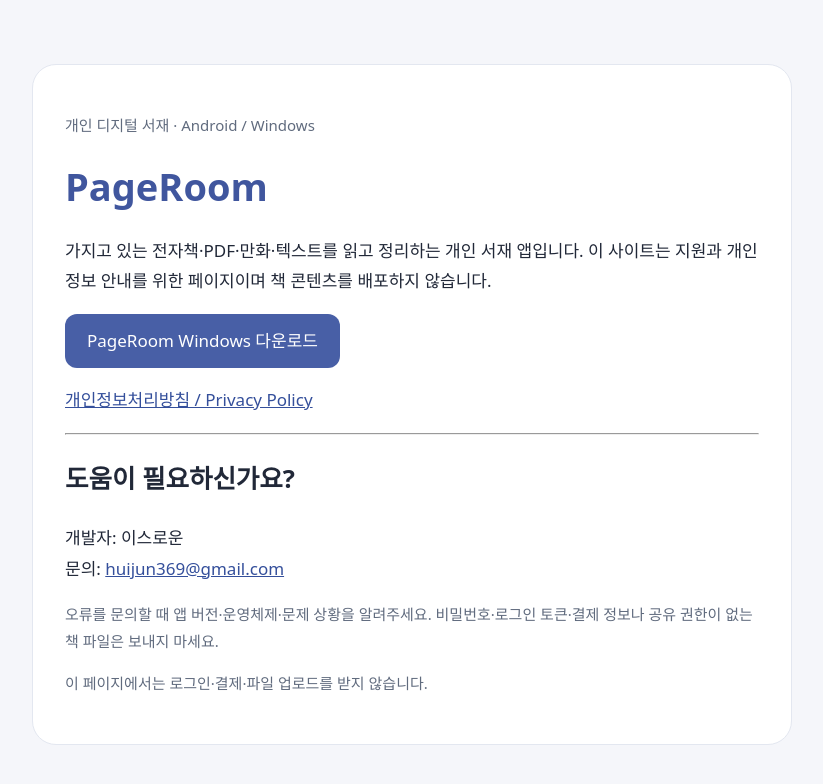
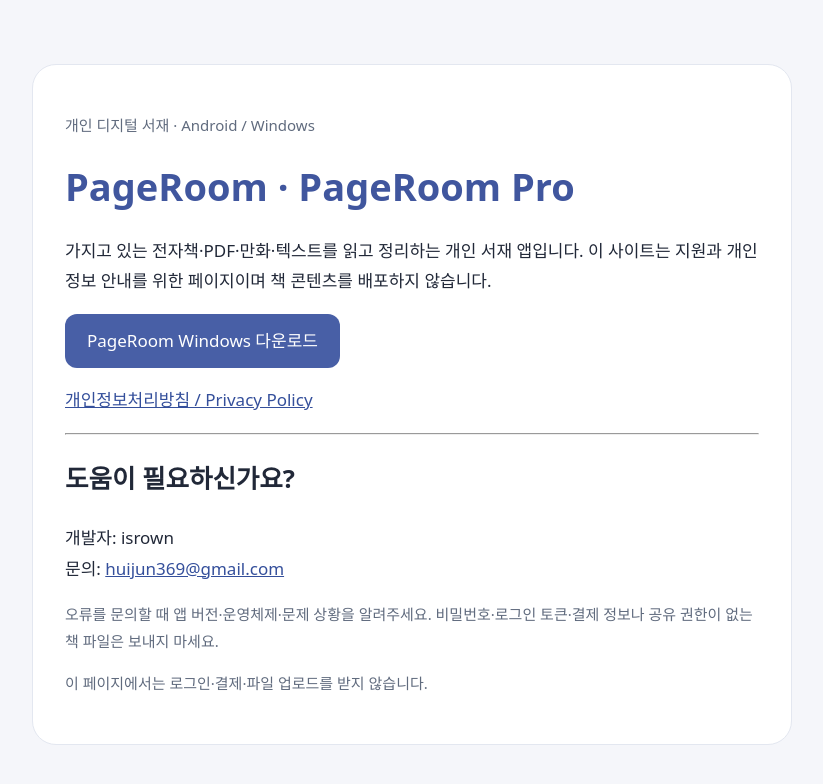
Before and after one commit to HUIUJUN/huiujun.github.io, a plain HTML site: page index.html in a window 1280 px wide. Shown: the whole page, without its empty margins (228-1051 px from the left). Drawn offline with Linux system fonts and the light colour scheme.

Commit message:
Include PageRoom Pro on support page

```diff
--- a/index.html
+++ b/index.html
@@ -1,4 +1,4 @@
 <!doctype html>
-<html lang="ko"><head><meta charset="utf-8"><meta name="viewport" content="width=device-width,initial-scale=1"><meta name="description" content="PageRoom 공식 지원 및 개인정보처리방침"><title>PageRoom · 지원</title>
+<html lang="ko"><head><meta charset="utf-8"><meta name="viewport" content="width=device-width,initial-scale=1"><meta name="description" content="PageRoom · PageRoom Pro 공식 지원 및 개인정보처리방침"><title>PageRoom · PageRoom Pro 지원</title>
 <style>*{box-sizing:border-box}body{margin:0;background:#f5f6fa;color:#212838;font:17px/1.8 system-ui,-apple-system,sans-serif}main{max-width:760px;margin:64px auto;padding:32px;background:white;border:1px solid #e3e7f0;border-radius:24px}h1{font-size:38px;line-height:1.2;color:#40569e}a{color:#344f9b;overflow-wrap:anywhere}.button{display:inline-block;background:#485fa6;color:white;text-decoration:none;border-radius:12px;padding:12px 22px}.muted{color:#606b7e;font-size:15px}@media(max-width:600px){main{margin:20px 12px;padding:24px}}</style></head>
-<body><main><p class="muted">개인 디지털 서재 · Android / Windows</p><h1>PageRoom</h1><p>가지고 있는 전자책·PDF·만화·텍스트를 읽고 정리하는 개인 서재 앱입니다. 이 사이트는 지원과 개인정보 안내를 위한 페이지이며 책 콘텐츠를 배포하지 않습니다.</p><p><a class="button" href="windows.html">PageRoom Windows 다운로드</a></p><p><a href="privacy.html">개인정보처리방침 / Privacy Policy</a></p><hr><h2>도움이 필요하신가요?</h2><p>개발자: 이스로운<br>문의: <a href="mailto:huijun369@gmail.com">huijun369@gmail.com</a></p><p class="muted">오류를 문의할 때 앱 버전·운영체제·문제 상황을 알려주세요. 비밀번호·로그인 토큰·결제 정보나 공유 권한이 없는 책 파일은 보내지 마세요.</p><p class="muted">이 페이지에서는 로그인·결제·파일 업로드를 받지 않습니다.</p></main></body></html>
+<body><main><p class="muted">개인 디지털 서재 · Android / Windows</p><h1>PageRoom · PageRoom Pro</h1><p>가지고 있는 전자책·PDF·만화·텍스트를 읽고 정리하는 개인 서재 앱입니다. 이 사이트는 지원과 개인정보 안내를 위한 페이지이며 책 콘텐츠를 배포하지 않습니다.</p><p><a class="button" href="windows.html">PageRoom Windows 다운로드</a></p><p><a href="privacy.html">개인정보처리방침 / Privacy Policy</a></p><hr><h2>도움이 필요하신가요?</h2><p>개발자: isrown<br>문의: <a href="mailto:huijun369@gmail.com">huijun369@gmail.com</a></p><p class="muted">오류를 문의할 때 앱 버전·운영체제·문제 상황을 알려주세요. 비밀번호·로그인 토큰·결제 정보나 공유 권한이 없는 책 파일은 보내지 마세요.</p><p class="muted">이 페이지에서는 로그인·결제·파일 업로드를 받지 않습니다.</p></main></body></html>
```
